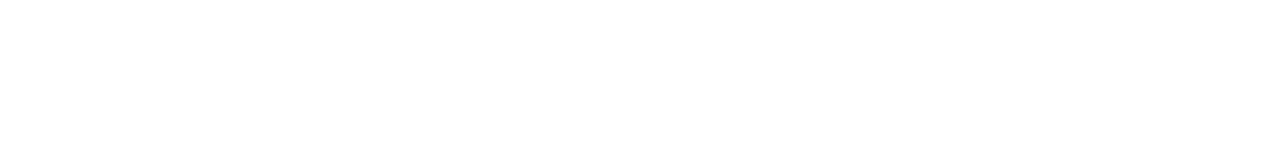
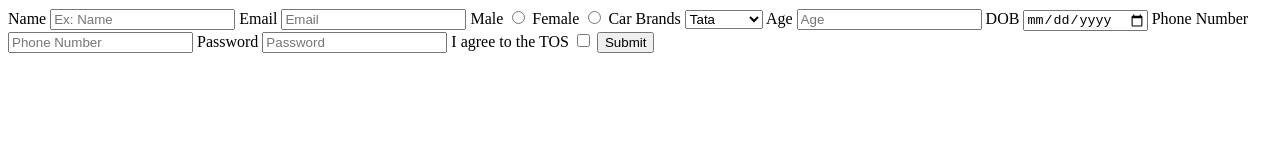
Before and after one commit to acciojob/signup-form-car-prem144047, a website: page main.html in a window 1280 px wide. Drawn offline with Linux system fonts and the light colour scheme.

Commit message:
created a submission

```diff
--- a/main.html
+++ b/main.html
@@ -8,6 +8,44 @@
 
 <body>
 	<!-- the entire body must be written by student -->
+	<form method="post">
+		<label for="name">Name</label>
+		<input placeholder="Ex: Name" type="text" id="name" required>
+
+			<label for="email">Email</label>
+		<input placeholder="Email" type="email" id="email" required>
+
+		<label for="gender_m">Male</label>
+		<input  type="radio" id="gender_m"name="gender" required>
+
+		<label for="gender_f">Female</label>
+		<input type="radio" id="gender_f" name="gender" required>
+
+			<label for="cars">Car Brands</label>
+		<select placeholder="--Please choose an option--" id="cars" required>
+			<option>Tata</option>
+			<option>Audi</option>
+			<option>BMW</option>
+			<option>Mahindra</option>
+		</select>
+
+		<label for="Age">Age</label>
+		<input placeholder="Age" type="number" id="Age" required>
+
+		<label for="DOB">DOB</label>
+		<input type="date" id="DOB" required>
+
+			<label for="tel">Phone Number	</label>
+		<input placeholder="Phone Number" type="tel" id="tel" >
+
+			<label for="Password">Password</label>
+		<input placeholder="Password" type="Password" id="Password" required>
+
+			<label for="tos">I agree to the TOS</label>
+		<input type="checkbox" id="tos" required>
+
+		<input type="submit">
+	</form>
     <script type="text/javascript" src="./script.js">
 </script>
 
```
